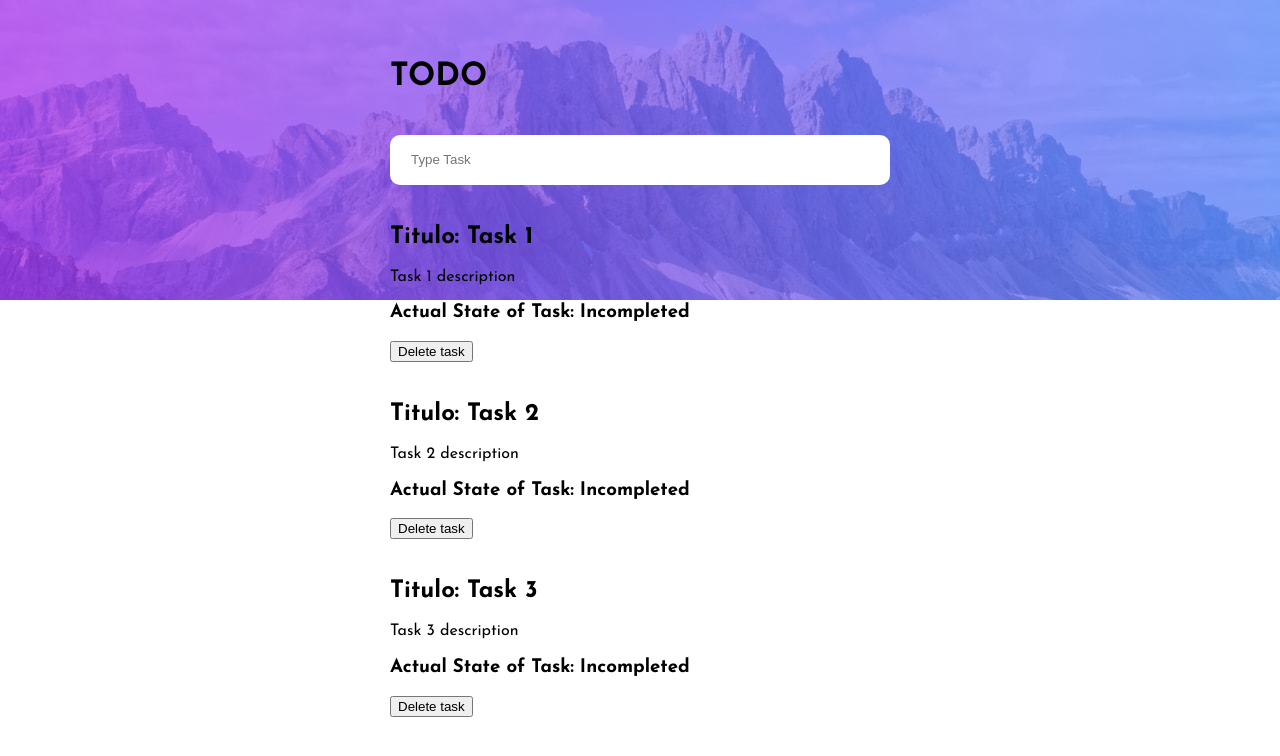
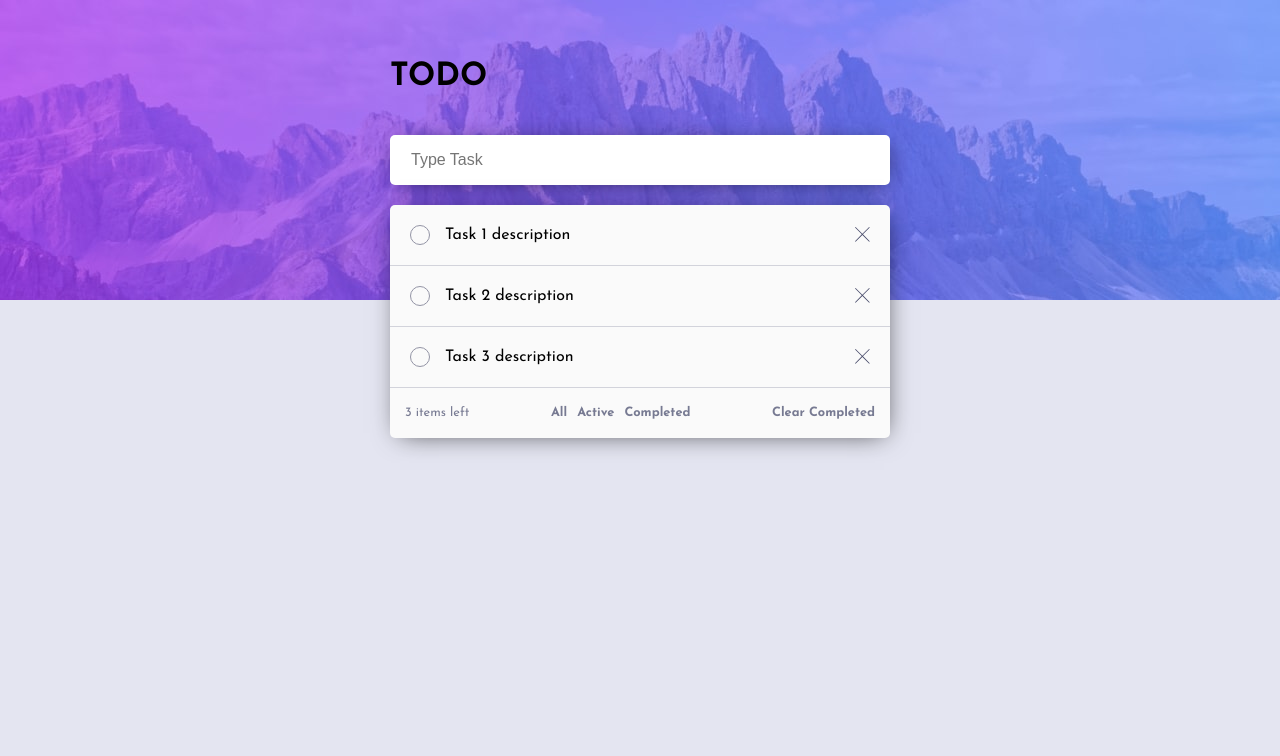
Before and after one commit to DavidSRV/TodoManagment, a React (Create React App) app: page / in a window 1280 px wide. Shown: the top 756 px of the page. Built offline with nearby package versions, Linux system fonts and the light colour scheme; the HTML template or start-up script is replaced by a standard one.

Commit message:
Diseño casi terminado

```diff
--- a/src/components/TaskList.jsx
+++ b/src/components/TaskList.jsx
@@ -1,29 +1,54 @@
 import React from "react";
 import { useSelector } from "react-redux";
-import {useDispatch} from 'react-redux'
-import {deleteTask} from '../features/tasks/taskSlice'
+import { useDispatch } from "react-redux";
+import { deleteTask } from "../features/tasks/taskSlice";
+import close from "../assets/images/icon-cross.svg";
+import check from "../assets/images/icon-check.svg";
+import "../style/compSytle/_TaskListStyle.scss";
 
 function TaskList() {
   const stateTask = useSelector((state) => state.tasks);
-  const dispatch = useDispatch()
+  const dispatch = useDispatch();
 
-  const handleDelete = (taskId) =>{
+  const handleDelete = (taskId) => {
     dispatch(deleteTask(taskId));
-  }
+  };
+
+
 
   return (
-    <>
+    <div className="containerGeneral">
       {stateTask.map((task) => (
-        <div key={task.id}>
-          <h2>{`Titulo: ${task.title}`}</h2>
-          <p>{`${task.description}`}</p>
-          <h3>{`Actual State of Task: ${
-            task.completed ? "Finish" : "Incompleted"
-          }`}</h3>
-          <button onClick={() => handleDelete(task.id)}>Delete task</button>
+        <div className="tasks" key={task.id}>
+          <div className="task__container">
+            <div className="task__group">
+              <span className="task__circle"></span>
+              <p>{`${task.description}`}</p>
+            </div>
+            <img
+              className="task__closeimg"
+              src={close}
+              onClick={() => handleDelete(task.id)}
+              alt="closeImg"
+            />
+          </div>
         </div>
       ))}
-    </>
+      {!stateTask.length && (
+        <div className="Container0Tasks">
+          <p>Oops!! It seems that there are no tasks yet</p>
+        </div>
+      )}
+      <div className="inputs__container">
+        <p className="inputs__taskLength">{`${stateTask.length} items left`}</p>
+        <div className="inputs__state">
+          <p className="inputs__all">All</p>
+          <p className="inputs__active">Active</p>
+          <p className="inputs__completed">Completed</p>
+        </div>
+        <p className="inputs__clear">Clear Completed</p>
+      </div>
+    </div>
   );
 }
 
--- a/src/features/tasks/taskSlice.jsx
+++ b/src/features/tasks/taskSlice.jsx
@@ -34,6 +34,11 @@ export const taskSlice = createSlice({
         state.splice(state.indexOf(taskfaund), 1);
       }
     },
+    completedTask:(state, action) => {
+      const taskfound = state.find((task) => task.id === action.payload);
+
+
+    }
   },
 });
 
--- a/src/style/compSytle/_TaskFormStyle.scss
+++ b/src/style/compSytle/_TaskFormStyle.scss
@@ -1,8 +1,13 @@
-.input{
+.input {
     display: block;
     width: 100%;
     height: 50px;
     padding: 10px 20px;
     border: 1px solid transparent;
-    border-radius: 10px;
+    border-radius: 5px;
+    outline: 0;
+    font-size: 1rem;
+    -webkit-box-shadow: 2px 3px 25px -8px rgba(0, 0, 0, 0.75);
+    -moz-box-shadow: 2px 3px 25px -8px rgba(0, 0, 0, 0.75);
+    box-shadow: 2px 3px 25px -8px rgba(0, 0, 0, 0.75);
 }
--- /dev/null
+++ b/src/style/compSytle/_TaskListStyle.scss
@@ -0,0 +1,127 @@
+@use '../colors' as *;
+
+@mixin inputsState {
+    cursor: pointer;
+    font-weight: 700;
+    user-select: none;
+
+    &:hover {
+        color: $VeryDarkBlue;
+    }
+}
+
+
+.containerGeneral {
+
+    background-color: $LTVeryLightGray;
+    border-radius: 5px;
+    -webkit-box-shadow: 2px 3px 25px -8px rgba(0, 0, 0, 0.75);
+    -moz-box-shadow: 2px 3px 25px -8px rgba(0, 0, 0, 0.75);
+    box-shadow: 2px 3px 25px -8px rgba(0, 0, 0, 0.75);
+
+    .tasks {
+        width: 100%;
+        min-width: 400px;
+        border-bottom: 1px solid $LTLightGrayishwBlue;
+
+        & .task__container {
+            display: flex;
+            height: 60px;
+            align-items: center;
+            justify-content: space-between;
+            padding: 0 20px;
+
+            & .task__group {
+
+                display: flex;
+                align-items: center;
+                gap: 15px;
+
+                & .task__circle {
+                    display: block;
+                    border-radius: 50%;
+                    width: 20px;
+                    height: 20px;
+                    border: 1px solid $LTDarkGrayishBlue;
+                    color: black;
+                    cursor: pointer;
+
+                    &:hover {
+                        border-radius: 50%;
+                        border: 4px solid transparent;
+                        background: linear-gradient(to left, #56DDFF, #BF58F3);
+                    }
+
+                }
+
+            }
+
+            & .task__closeimg {
+                width: 15px;
+                cursor: pointer;
+
+                &:hover {
+                    transform: scale(1.2);
+                }
+            }
+
+        }
+    }
+
+    & .Container0Tasks {
+        height: 150px;
+        display: flex;
+        align-items: center;
+        justify-content: center;
+        padding: 20px;
+        border-bottom: 1px solid $LightGrayishBlue;
+
+        & h1 {
+            text-align: center;
+        }
+    }
+
+    & .inputs__container {
+        height: 50px;
+        display: flex;
+        justify-content: space-between;
+        align-items: center;
+        padding: 10px 15px;
+        color: $DarkGrayishBlue;
+
+
+        & .inputs__taskLength {
+            font-size: 0.8rem;
+            user-select: none;
+
+        }
+
+        & .inputs__state {
+            display: flex;
+            font-size: 0.8rem;
+            gap: 10px;
+
+            & .inputs__all {
+                @include inputsState()
+            }
+
+            & .inputs__active {
+                @include inputsState()
+            }
+
+            & .inputs__completed {
+                @include inputsState()
+            }
+
+        }
+
+        & .inputs__clear {
+            font-size: 0.8rem;
+
+            @include inputsState()
+        }
+
+    }
+
+
+}
--- a/src/style/style.scss
+++ b/src/style/style.scss
@@ -1,5 +1,7 @@
 @use './resets';
+@use './colors' as *;
 
 body{
     font-family: 'Josefin Sans', sans-serif;
+    background-color: $LTVeryLightGrayishBlue;
 }
```
